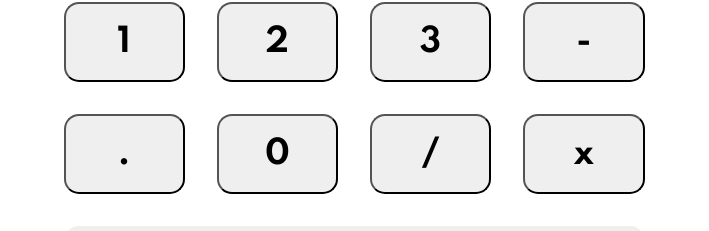
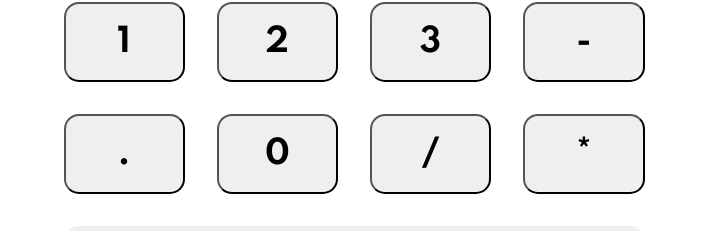
Before and after one commit to tib-source/calculator-react, a React (Create React App) app: page / in a window 1280 px wide. Shown: the part 408-639 px from the top of the page, without its empty margins (286-995 px from the left). Built offline with nearby package versions, Linux system fonts and the light colour scheme.

Commit message:
changed the multiplication icon - fixed eval error

```diff
--- a/src/components/Calculator.js
+++ b/src/components/Calculator.js
@@ -274,7 +274,7 @@ function Calculator({ setResult, result }) {
           /
         </button>
         <button onClick={handleButton} className="operator" id="multiply">
-          x
+          *
         </button>
         <button
           onClick={handleButton}
```
